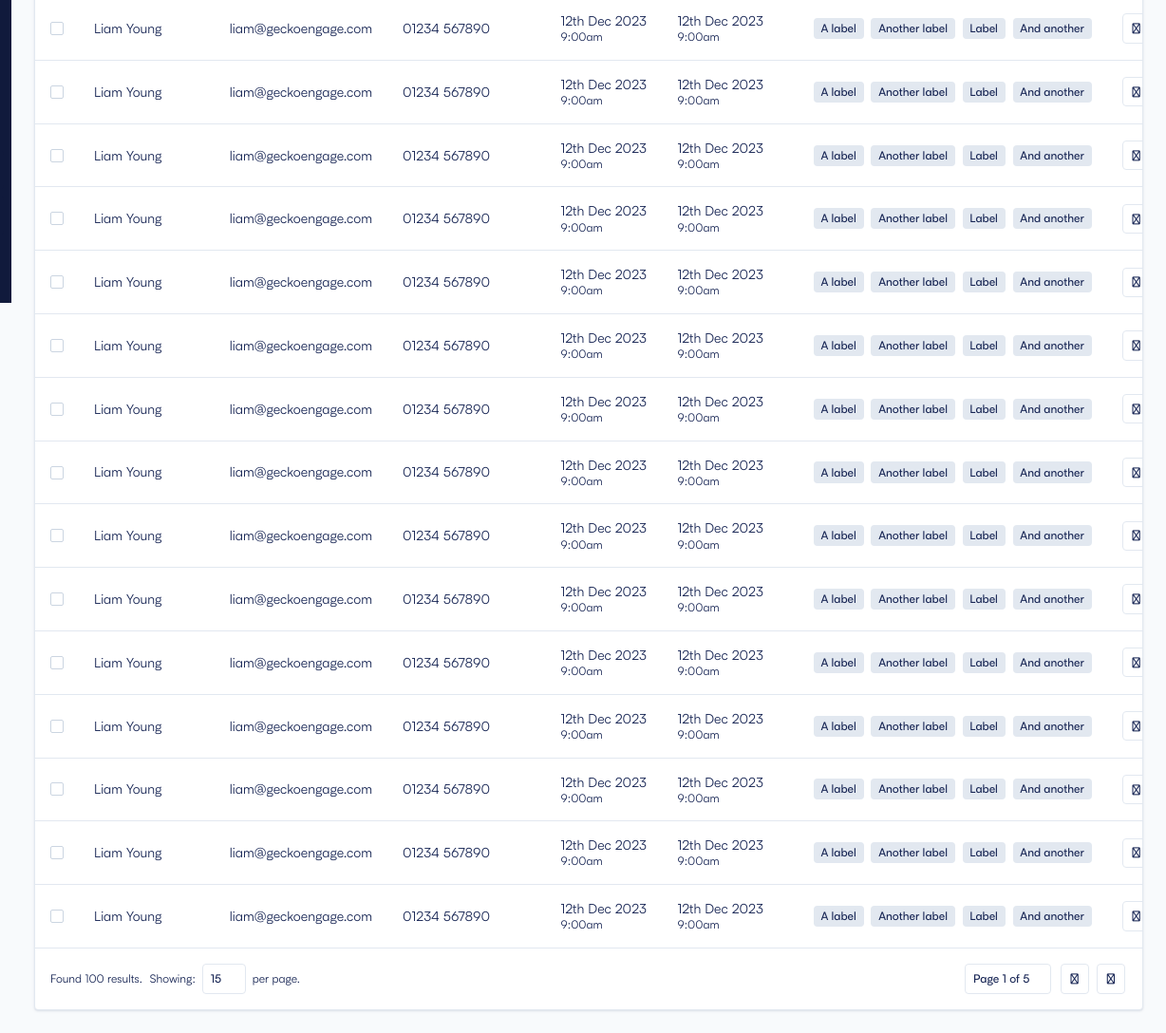
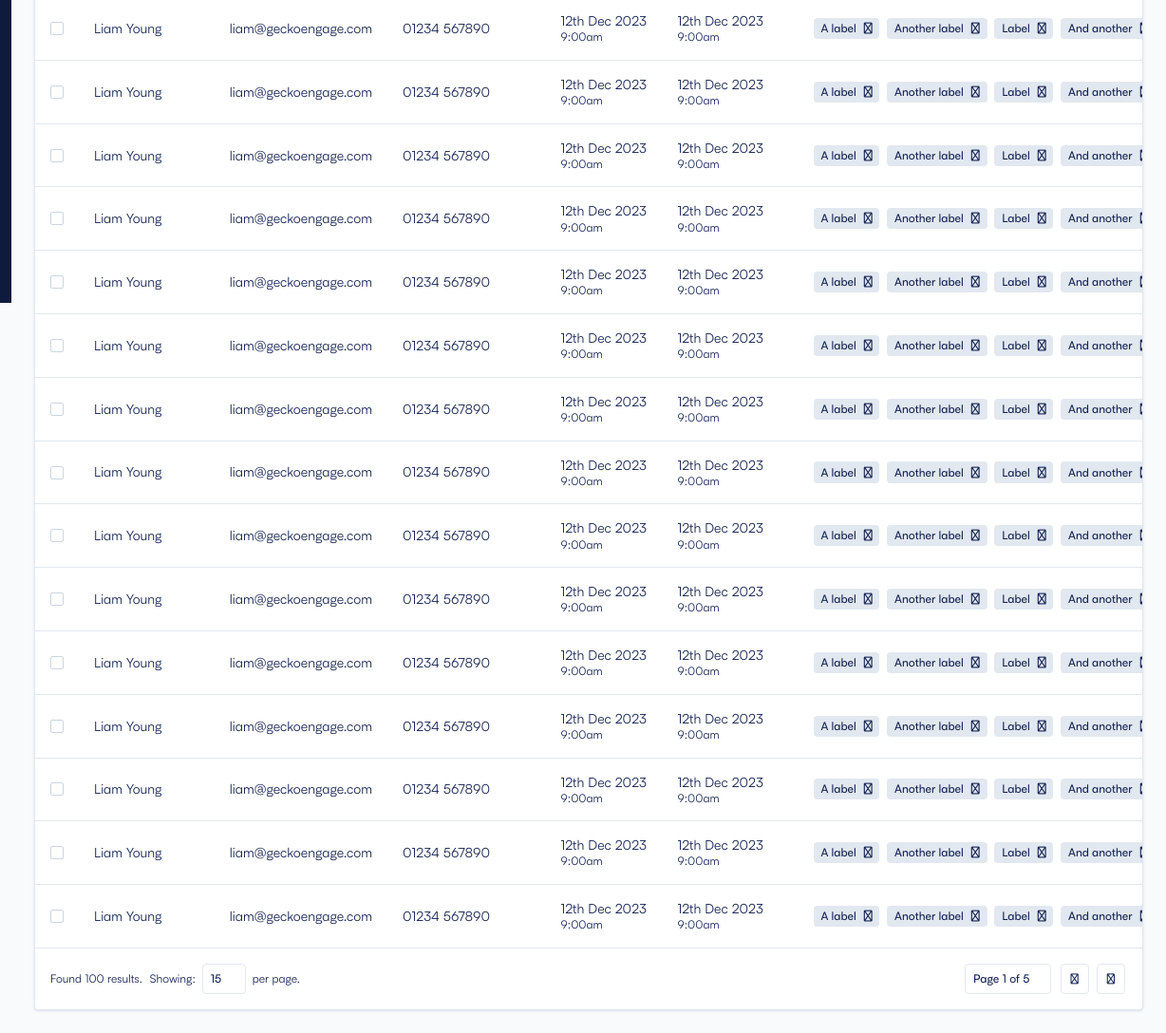
Before and after one commit to liamgecko/gecko-engage-v2, a plain HTML site: page contacts.html in a window 1280 px wide. Shown: the part 481-1569 px from the top of the page at 95% size, 52-1280 px from the left. Drawn offline with nearby package versions, Linux system fonts and the light colour scheme.

Commit message:
no message

```diff
--- a/contacts.html
+++ b/contacts.html
@@ -428,10 +428,10 @@
 
                                                             <td class="listview-column">
                                                                 <a href="" class="listview-column-inner listview-column-wrapper-link">
-                                                                    <span class="badge bg-secondary ms-1">A label</span>
-                                                                    <span class="badge bg-secondary ms-1">Another label</span>
-                                                                    <span class="badge bg-secondary ms-1">Label</span>
-                                                                    <span class="badge bg-secondary ms-1">And another</span>
+                                                                    <span class="badge bg-secondary ms-1">A label<i class="far fa-xmark ms-2" aria-hidden="true"></i></span>
+                                                                    <span class="badge bg-secondary ms-1">Another label<i class="far fa-xmark ms-2" aria-hidden="true"></i></span>
+                                                                    <span class="badge bg-secondary ms-1">Label<i class="far fa-xmark ms-2" aria-hidden="true"></i></span>
+                                                                    <span class="badge bg-secondary ms-1">And another<i class="far fa-xmark ms-2" aria-hidden="true"></i></span>
                                                                 </a>
                                                             </td>
 
@@ -485,10 +485,10 @@
 
                                                             <td class="listview-column">
                                                                 <a href="" class="listview-column-inner listview-column-wrapper-link">
-                                                                    <span class="badge bg-secondary ms-1">A label</span>
-                                                                    <span class="badge bg-secondary ms-1">Another label</span>
-                                                                    <span class="badge bg-secondary ms-1">Label</span>
-                                                                    <span class="badge bg-secondary ms-1">And another</span>
+                                                                    <span class="badge bg-secondary ms-1">A label<i class="far fa-xmark ms-2" aria-hidden="true"></i></span>
+                                                                    <span class="badge bg-secondary ms-1">Another label<i class="far fa-xmark ms-2" aria-hidden="true"></i></span>
+                                                                    <span class="badge bg-secondary ms-1">Label<i class="far fa-xmark ms-2" aria-hidden="true"></i></span>
+                                                                    <span class="badge bg-secondary ms-1">And another<i class="far fa-xmark ms-2" aria-hidden="true"></i></span>
                                                                 </a>
                                                             </td>
 
@@ -542,10 +542,10 @@
 
                                                             <td class="listview-column">
                                                                 <a href="" class="listview-column-inner listview-column-wrapper-link">
-                                                                    <span class="badge bg-secondary ms-1">A label</span>
-                                                                    <span class="badge bg-secondary ms-1">Another label</span>
-                                                                    <span class="badge bg-secondary ms-1">Label</span>
-                                                                    <span class="badge bg-secondary ms-1">And another</span>
+                                                                    <span class="badge bg-secondary ms-1">A label<i class="far fa-xmark ms-2" aria-hidden="true"></i></span>
+                                                                    <span class="badge bg-secondary ms-1">Another label<i class="far fa-xmark ms-2" aria-hidden="true"></i></span>
+                                                                    <span class="badge bg-secondary ms-1">Label<i class="far fa-xmark ms-2" aria-hidden="true"></i></span>
+                                                                    <span class="badge bg-secondary ms-1">And another<i class="far fa-xmark ms-2" aria-hidden="true"></i></span>
                                                                 </a>
                                                             </td>
 
@@ -599,10 +599,10 @@
 
                                                             <td class="listview-column">
                                                                 <a href="" class="listview-column-inner listview-column-wrapper-link">
-                                                                    <span class="badge bg-secondary ms-1">A label</span>
-                                                                    <span class="badge bg-secondary ms-1">Another label</span>
-                                                                    <span class="badge bg-secondary ms-1">Label</span>
-                                                                    <span class="badge bg-secondary ms-1">And another</span>
+                                                                    <span class="badge bg-secondary ms-1">A label<i class="far fa-xmark ms-2" aria-hidden="true"></i></span>
+                                                                    <span class="badge bg-secondary ms-1">Another label<i class="far fa-xmark ms-2" aria-hidden="true"></i></span>
+                                                                    <span class="badge bg-secondary ms-1">Label<i class="far fa-xmark ms-2" aria-hidden="true"></i></span>
+                                                                    <span class="badge bg-secondary ms-1">And another<i class="far fa-xmark ms-2" aria-hidden="true"></i></span>
                                                                 </a>
                                                             </td>
 
@@ -656,10 +656,10 @@
 
                                                             <td class="listview-column">
                                                                 <a href="" class="listview-column-inner listview-column-wrapper-link">
-                                                                    <span class="badge bg-secondary ms-1">A label</span>
-                                                                    <span class="badge bg-secondary ms-1">Another label</span>
-                                                                    <span class="badge bg-secondary ms-1">Label</span>
-                                                                    <span class="badge bg-secondary ms-1">And another</span>
+                                                                    <span class="badge bg-secondary ms-1">A label<i class="far fa-xmark ms-2" aria-hidden="true"></i></span>
+                                                                    <span class="badge bg-secondary ms-1">Another label<i class="far fa-xmark ms-2" aria-hidden="true"></i></span>
+                                                                    <span class="badge bg-secondary ms-1">Label<i class="far fa-xmark ms-2" aria-hidden="true"></i></span>
+                                                                    <span class="badge bg-secondary ms-1">And another<i class="far fa-xmark ms-2" aria-hidden="true"></i></span>
                                                                 </a>
                                                             </td>
 
@@ -713,10 +713,10 @@
 
                                                             <td class="listview-column">
                                                                 <a href="" class="listview-column-inner listview-column-wrapper-link">
-                                                                    <span class="badge bg-secondary ms-1">A label</span>
-                                                                    <span class="badge bg-secondary ms-1">Another label</span>
-                                                                    <span class="badge bg-secondary ms-1">Label</span>
-                                                                    <span class="badge bg-secondary ms-1">And another</span>
+                                                                    <span class="badge bg-secondary ms-1">A label<i class="far fa-xmark ms-2" aria-hidden="true"></i></span>
+                                                                    <span class="badge bg-secondary ms-1">Another label<i class="far fa-xmark ms-2" aria-hidden="true"></i></span>
+                                                                    <span class="badge bg-secondary ms-1">Label<i class="far fa-xmark ms-2" aria-hidden="true"></i></span>
+                                                                    <span class="badge bg-secondary ms-1">And another<i class="far fa-xmark ms-2" aria-hidden="true"></i></span>
                                                                 </a>
                                                             </td>
 
@@ -770,10 +770,10 @@
 
                                                             <td class="listview-column">
                                                                 <a href="" class="listview-column-inner listview-column-wrapper-link">
-                                                                    <span class="badge bg-secondary ms-1">A label</span>
-                                                                    <span class="badge bg-secondary ms-1">Another label</span>
-                                                                    <span class="badge bg-secondary ms-1">Label</span>
-                                                                    <span class="badge bg-secondary ms-1">And another</span>
+                                                                    <span class="badge bg-secondary ms-1">A label<i class="far fa-xmark ms-2" aria-hidden="true"></i></span>
+                                                                    <span class="badge bg-secondary ms-1">Another label<i class="far fa-xmark ms-2" aria-hidden="true"></i></span>
+                                                                    <span class="badge bg-secondary ms-1">Label<i class="far fa-xmark ms-2" aria-hidden="true"></i></span>
+                                                                    <span class="badge bg-secondary ms-1">And another<i class="far fa-xmark ms-2" aria-hidden="true"></i></span>
                                                                 </a>
                                                             </td>
 
@@ -827,10 +827,10 @@
 
                                                             <td class="listview-column">
                                                                 <a href="" class="listview-column-inner listview-column-wrapper-link">
-                                                                    <span class="badge bg-secondary ms-1">A label</span>
-                                                                    <span class="badge bg-secondary ms-1">Another label</span>
-                                                                    <span class="badge bg-secondary ms-1">Label</span>
-                                                                    <span class="badge bg-secondary ms-1">And another</span>
+                                                                    <span class="badge bg-secondary ms-1">A label<i class="far fa-xmark ms-2" aria-hidden="true"></i></span>
+                                                                    <span class="badge bg-secondary ms-1">Another label<i class="far fa-xmark ms-2" aria-hidden="true"></i></span>
+                                                                    <span class="badge bg-secondary ms-1">Label<i class="far fa-xmark ms-2" aria-hidden="true"></i></span>
+                                                                    <span class="badge bg-secondary ms-1">And another<i class="far fa-xmark ms-2" aria-hidden="true"></i></span>
                                                                 </a>
                                                             </td>
 
@@ -884,10 +884,10 @@
 
                                                             <td class="listview-column">
                                                                 <a href="" class="listview-column-inner listview-column-wrapper-link">
-                                                                    <span class="badge bg-secondary ms-1">A label</span>
-                                                                    <span class="badge bg-secondary ms-1">Another label</span>
-                                                                    <span class="badge bg-secondary ms-1">Label</span>
-                                                                    <span class="badge bg-secondary ms-1">And another</span>
+                                                                    <span class="badge bg-secondary ms-1">A label<i class="far fa-xmark ms-2" aria-hidden="true"></i></span>
+                                                                    <span class="badge bg-secondary ms-1">Another label<i class="far fa-xmark ms-2" aria-hidden="true"></i></span>
+                                                                    <span class="badge bg-secondary ms-1">Label<i class="far fa-xmark ms-2" aria-hidden="true"></i></span>
+                                                                    <span class="badge bg-secondary ms-1">And another<i class="far fa-xmark ms-2" aria-hidden="true"></i></span>
                                                                 </a>
                                                             </td>
 
@@ -941,10 +941,10 @@
 
                                                             <td class="listview-column">
                                                                 <a href="" class="listview-column-inner listview-column-wrapper-link">
-                                                                    <span class="badge bg-secondary ms-1">A label</span>
-                                                                    <span class="badge bg-secondary ms-1">Another label</span>
-                                                                    <span class="badge bg-secondary ms-1">Label</span>
-                                                                    <span class="badge bg-secondary ms-1">And another</span>
+                                                                    <span class="badge bg-secondary ms-1">A label<i class="far fa-xmark ms-2" aria-hidden="true"></i></span>
+                                                                    <span class="badge bg-secondary ms-1">Another label<i class="far fa-xmark ms-2" aria-hidden="true"></i></span>
+                                                                    <span class="badge bg-secondary ms-1">Label<i class="far fa-xmark ms-2" aria-hidden="true"></i></span>
+                                                                    <span class="badge bg-secondary ms-1">And another<i class="far fa-xmark ms-2" aria-hidden="true"></i></span>
                                                                 </a>
                                                             </td>
 
@@ -998,10 +998,10 @@
 
                                                             <td class="listview-column">
                                                                 <a href="" class="listview-column-inner listview-column-wrapper-link">
-                                                                    <span class="badge bg-secondary ms-1">A label</span>
-                                                                    <span class="badge bg-secondary ms-1">Another label</span>
-                                                                    <span class="badge bg-secondary ms-1">Label</span>
-                                                                    <span class="badge bg-secondary ms-1">And another</span>
+                                                                    <span class="badge bg-secondary ms-1">A label<i class="far fa-xmark ms-2" aria-hidden="true"></i></span>
+                                                                    <span class="badge bg-secondary ms-1">Another label<i class="far fa-xmark ms-2" aria-hidden="true"></i></span>
+                                                                    <span class="badge bg-secondary ms-1">Label<i class="far fa-xmark ms-2" aria-hidden="true"></i></span>
+                                                                    <span class="badge bg-secondary ms-1">And another<i class="far fa-xmark ms-2" aria-hidden="true"></i></span>
                                                                 </a>
                                                             </td>
 
@@ -1055,10 +1055,10 @@
 
                                                             <td class="listview-column">
                                                                 <a href="" class="listview-column-inner listview-column-wrapper-link">
-                                                                    <span class="badge bg-secondary ms-1">A label</span>
-                                                                    <span class="badge bg-secondary ms-1">Another label</span>
-                                                                    <span class="badge bg-secondary ms-1">Label</span>
-                                                                    <span class="badge bg-secondary ms-1">And another</span>
+                                                                    <span class="badge bg-secondary ms-1">A label<i class="far fa-xmark ms-2" aria-hidden="true"></i></span>
+                                                                    <span class="badge bg-secondary ms-1">Another label<i class="far fa-xmark ms-2" aria-hidden="true"></i></span>
+                                                                    <span class="badge bg-secondary ms-1">Label<i class="far fa-xmark ms-2" aria-hidden="true"></i></span>
+                                                                    <span class="badge bg-secondary ms-1">And another<i class="far fa-xmark ms-2" aria-hidden="true"></i></span>
                                                                 </a>
                                                             </td>
 
@@ -1112,10 +1112,10 @@
 
                                                             <td class="listview-column">
                                                                 <a href="" class="listview-column-inner listview-column-wrapper-link">
-                                                                    <span class="badge bg-secondary ms-1">A label</span>
-                                                                    <span class="badge bg-secondary ms-1">Another label</span>
-                                                                    <span class="badge bg-secondary ms-1">Label</span>
-                                                                    <span class="badge bg-secondary ms-1">And another</span>
+                                                                    <span class="badge bg-secondary ms-1">A label<i class="far fa-xmark ms-2" aria-hidden="true"></i></span>
+                                                                    <span class="badge bg-secondary ms-1">Another label<i class="far fa-xmark ms-2" aria-hidden="true"></i></span>
+                                                                    <span class="badge bg-secondary ms-1">Label<i class="far fa-xmark ms-2" aria-hidden="true"></i></span>
+                                                                    <span class="badge bg-secondary ms-1">And another<i class="far fa-xmark ms-2" aria-hidden="true"></i></span>
                                                                 </a>
                                                             </td>
 
@@ -1169,10 +1169,10 @@
 
                                                             <td class="listview-column">
                                                                 <a href="" class="listview-column-inner listview-column-wrapper-link">
-                                                                    <span class="badge bg-secondary ms-1">A label</span>
-                                                                    <span class="badge bg-secondary ms-1">Another label</span>
-                                                                    <span class="badge bg-secondary ms-1">Label</span>
-                                                                    <span class="badge bg-secondary ms-1">And another</span>
+                                                                    <span class="badge bg-secondary ms-1">A label<i class="far fa-xmark ms-2" aria-hidden="true"></i></span>
+                                                                    <span class="badge bg-secondary ms-1">Another label<i class="far fa-xmark ms-2" aria-hidden="true"></i></span>
+                                                                    <span class="badge bg-secondary ms-1">Label<i class="far fa-xmark ms-2" aria-hidden="true"></i></span>
+                                                                    <span class="badge bg-secondary ms-1">And another<i class="far fa-xmark ms-2" aria-hidden="true"></i></span>
                                                                 </a>
                                                             </td>
 
@@ -1226,10 +1226,10 @@
 
                                                             <td class="listview-column">
                                                                 <a href="" class="listview-column-inner listview-column-wrapper-link">
-                                                                    <span class="badge bg-secondary ms-1">A label</span>
-                                                                    <span class="badge bg-secondary ms-1">Another label</span>
-                                                                    <span class="badge bg-secondary ms-1">Label</span>
-                                                                    <span class="badge bg-secondary ms-1">And another</span>
+                                                                    <span class="badge bg-secondary ms-1">A label<i class="far fa-xmark ms-2" aria-hidden="true"></i></span>
+                                                                    <span class="badge bg-secondary ms-1">Another label<i class="far fa-xmark ms-2" aria-hidden="true"></i></span>
+                                                                    <span class="badge bg-secondary ms-1">Label<i class="far fa-xmark ms-2" aria-hidden="true"></i></span>
+                                                                    <span class="badge bg-secondary ms-1">And another<i class="far fa-xmark ms-2" aria-hidden="true"></i></span>
                                                                 </a>
                                                             </td>
 
```
